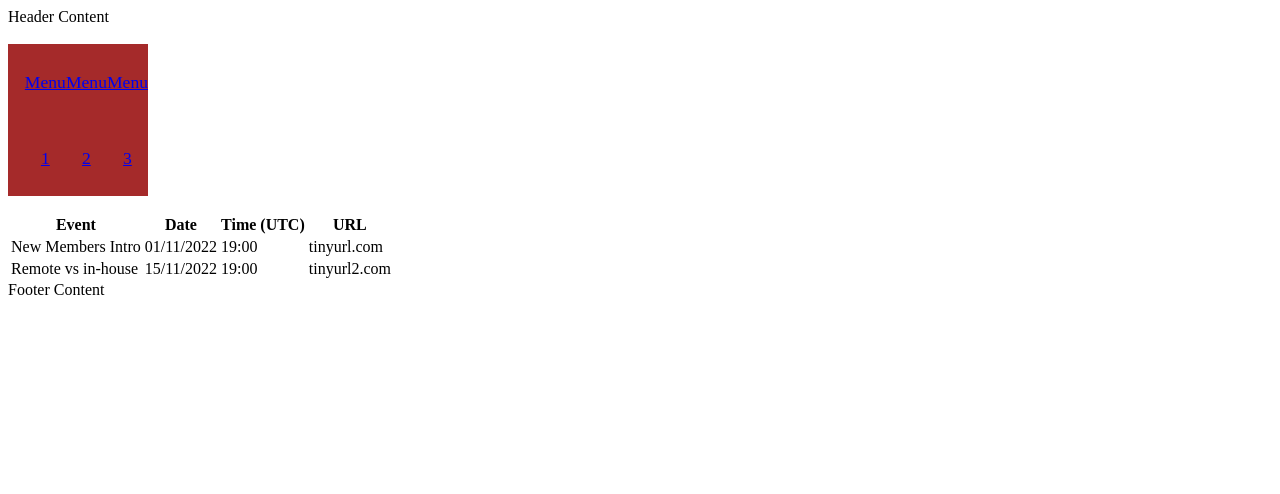
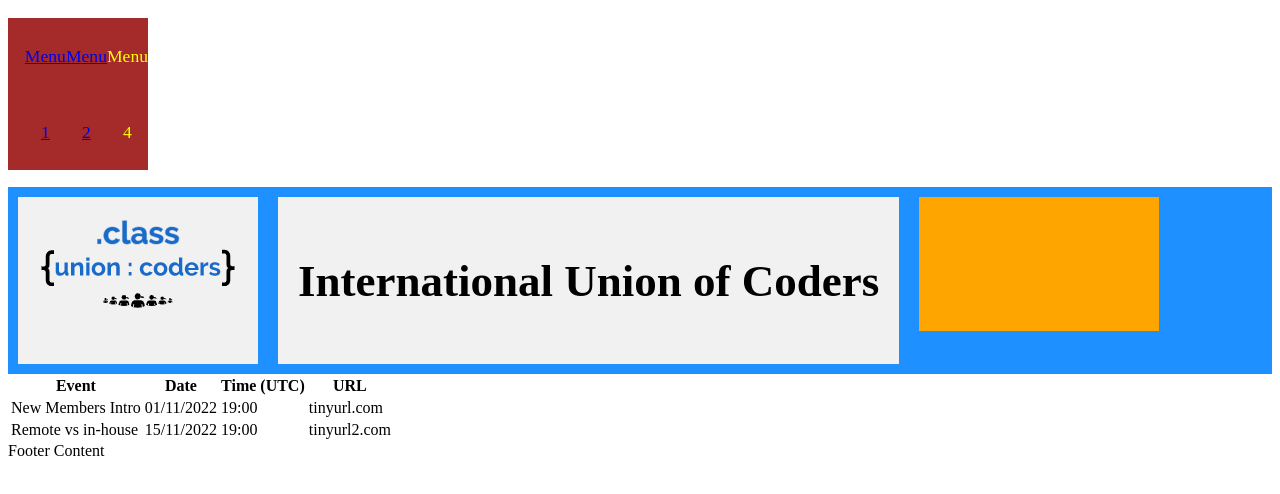
Before and after one commit to RicDeutsch/SandBox, a plain HTML site: page index.html in a window 1280 px wide. Drawn offline with Linux system fonts and the light colour scheme.

Commit message:
add flexbox in main, update flex nav in header

```diff
--- a/assets/style.css
+++ b/assets/css/style.css
@@ -15,3 +15,21 @@
   text-align: center;
   flex-basis: 75px;
 }
+
+#box {
+  width: 200px;
+  height: 94px;
+  background-color: orange;
+}
+
+.flex-container {
+  display: flex;
+  background-color: DodgerBlue;
+}
+
+.flex-container > div {
+  background-color: #f1f1f1;
+  margin: 10px;
+  padding: 20px;
+  font-size: 30px;
+}
--- a/index.html
+++ b/index.html
@@ -8,7 +8,7 @@
     <meta name="description" content="Development Sandbox for experimentation and testing">
     <meta name="keywords" content="sandbox, testing, playground">
     <meta name="author" content="ric deutsch">
-    <link rel="stylesheet" href="assets/style.css">
+    <link rel="stylesheet" href="assets/css/style.css">
     <title>Sandbox</title>
 
     <!---          Style a container             -->
@@ -33,11 +33,10 @@
     <!---            header             -->
     <header>
         <div>
-            Header Content
             <nav>
                 <ul id="menu">
                     <li style="order: 3">
-                        <a href="index.html">Menu 3</a>
+                        Menu 4
                     </li>
                     <li style="order: 1">
                         <a href="index.html">Menu 1</a>
@@ -51,6 +50,18 @@
     </header>
 
     <!---            main               -->
+    <div class="flex-container">
+        <div>
+            <a href="index.html">
+                <img src="assets/images/coders union logo.png" alt="Coders' Union Logo">
+            </a>
+        </div>
+        <div>
+            <h2>International Union of Coders</h2>
+        </div>
+            <div id="box">
+        </div>
+    </div>
     <table>
         <tr>
             <th>Event</th>
```
Also changed, not shown: assets/images/coders union logo.png (added).
